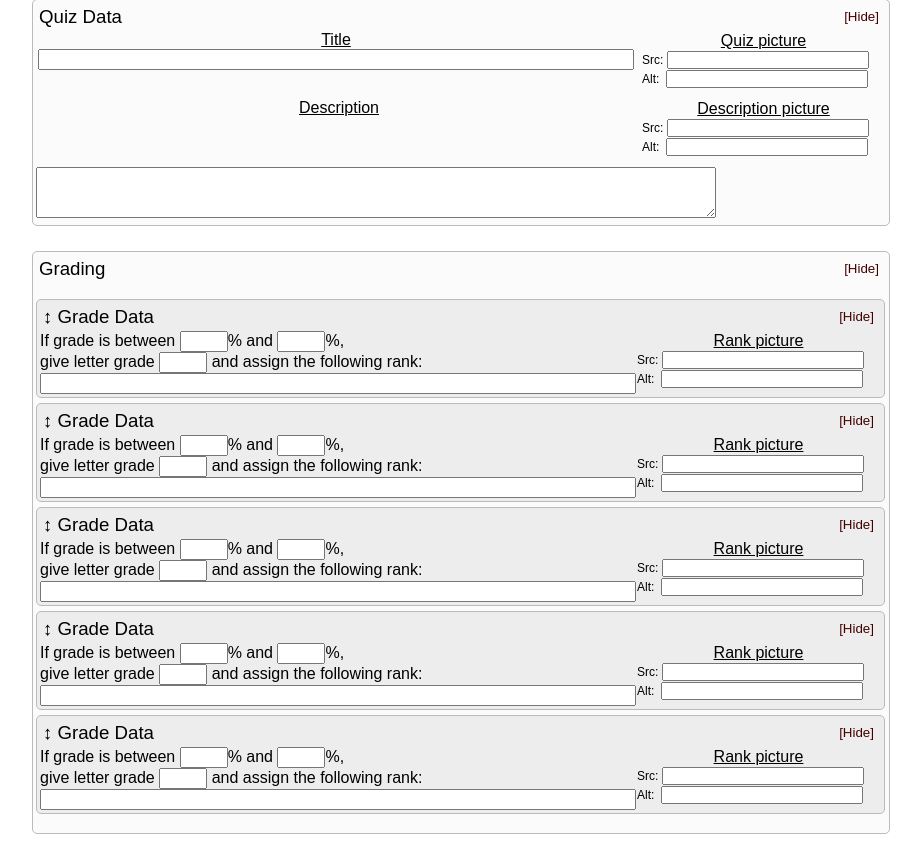
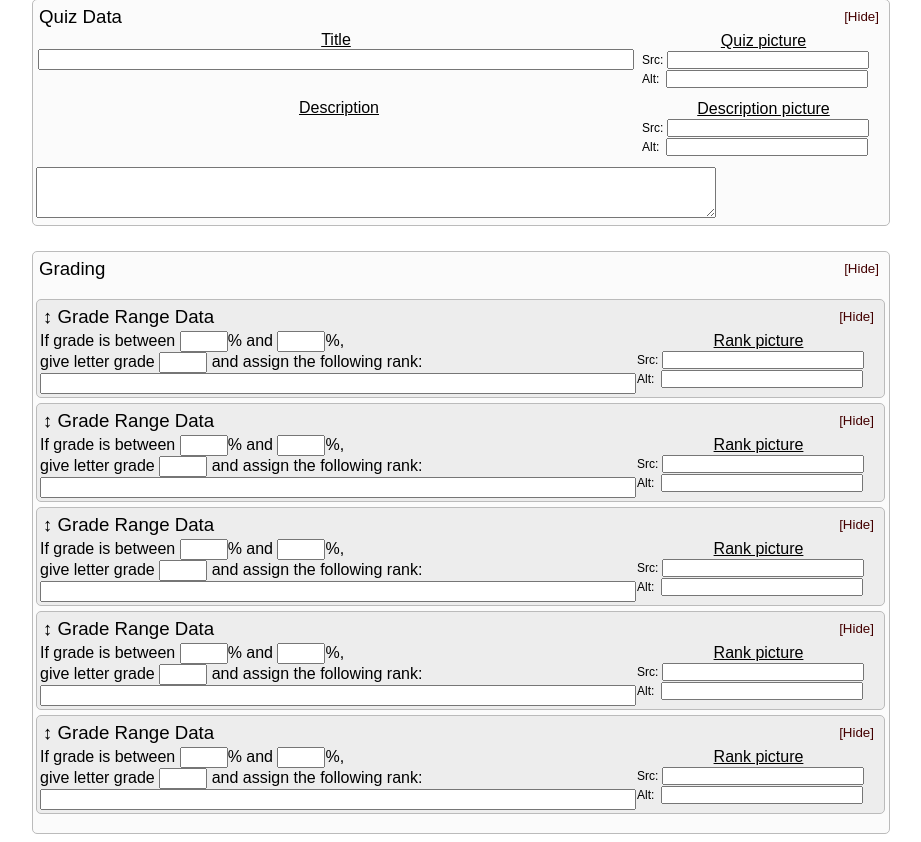
Before and after one commit to scallopedllama/quizzy_builder, a PHP site: page / in a window 1280 px wide. Shown: the part 299-1141 px from the top of the page, without its empty margins (183-1104 px from the left). Run offline with PHP 8.4, Linux system fonts and the light colour scheme; some libraries are stand-ins or nearby versions.

Commit message:
caused js to wrap hvals in single-quotes

```diff
--- a/addRange.php
+++ b/addRange.php
@@ -16,7 +16,7 @@
 ?>
   <li class="grade_range sub_sect" id="grade_range<?php echo $range_no; ?>">
     <?php addHider('grade_range' . $range_no); ?>
-    <div class="sect_head">↕ Grade <span id="quiz_data_hval">Data</span></div>
+    <div class="sect_head">↕ Grade Range <span id="grade_range<?php echo $range_no; ?>_hval">Data</span></div>
     <div class="sect">
       <div class="group">
       <?php addPic('grade', 'Rank picture', $grade_pic_src, $grade_pic_alt, 'float_right'); ?>
--- a/quizzyBuilder.js
+++ b/quizzyBuilder.js
@@ -135,7 +135,7 @@ function addHider(id) {
 			//fade out the id_hval, change its contents, and fade it back in
 			$('#' + id + '_hval').fadeOut(hideSpeed, function() {
 				//get the value to use from id .hval
-			  $(this).html($('#' + id + ' .hval').attr('value'));
+			  $(this).html("'" + $('#' + id + ' .hval').attr('value') + "'");
 			  $(this).fadeIn(showSpeed);
 			});
 
```
